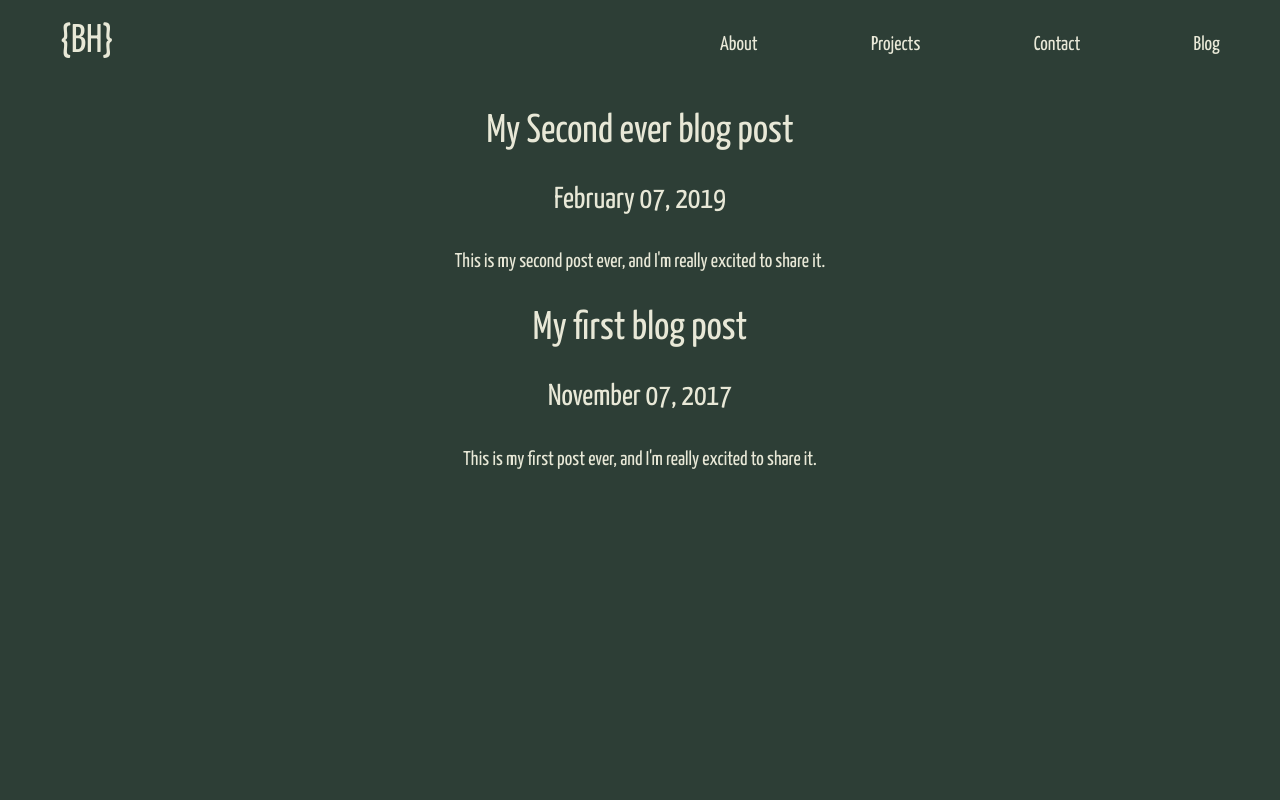
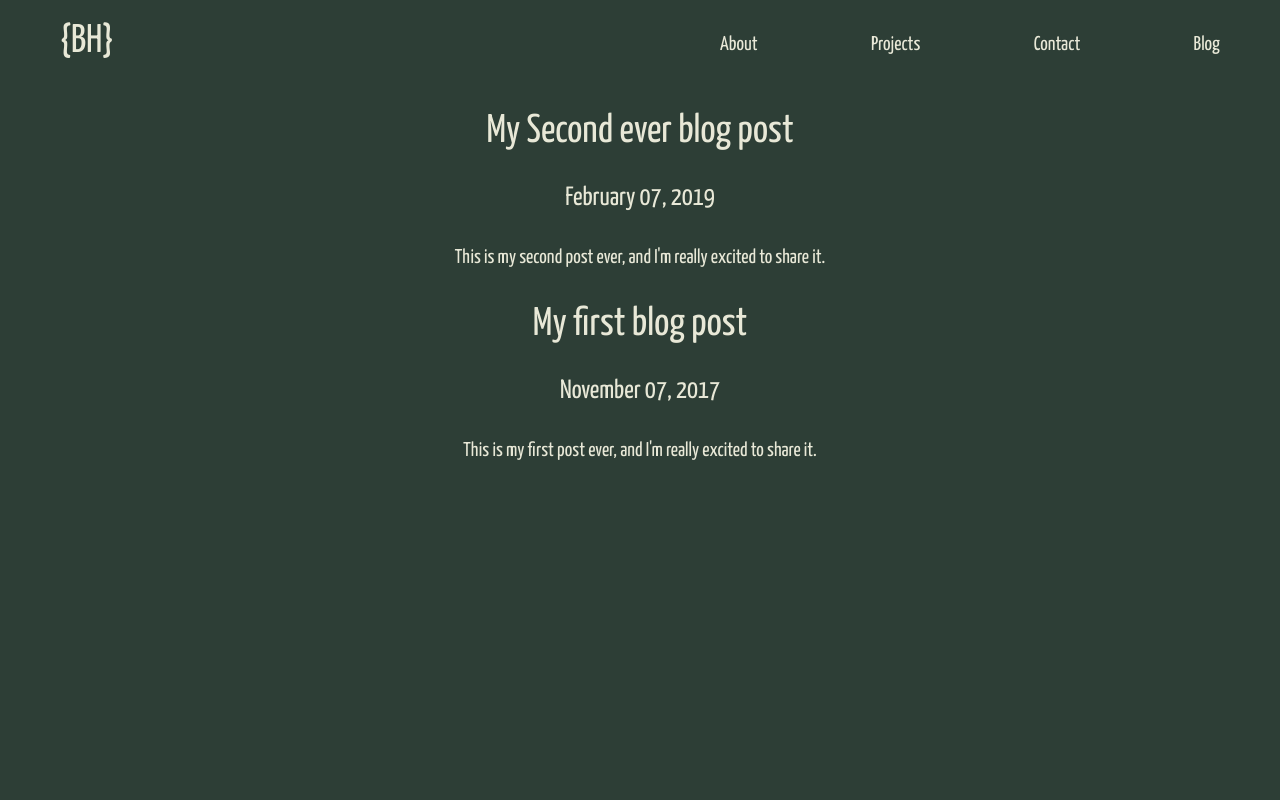
Before and after one commit to bryanherrera72/portfolio-site, a Gatsby site: page /blog in a window 1280 px wide. Shown: the top 800 px of the page. Built offline with nearby package versions, Linux system fonts and the light colour scheme; Gatsby itself is replaced by a stand-in of ours; some packages are replaced by stand-ins of ours.

Commit message:
fixed style pathname

```diff
--- a/src/components/PostList/PostListItem/PostListItem.js
+++ b/src/components/PostList/PostListItem/PostListItem.js
@@ -9,7 +9,7 @@ const postListItem = props => {
             <h1>
                 <Link to={props.post.frontmatter.path}>{props.post.frontmatter.title}</Link>
             </h1>
-            <h2>{props.post.frontmatter.date}</h2>
+            <h3>{props.post.frontmatter.date}</h3>
             <p>{props.post.excerpt}</p>
         </div>
     )
--- a/src/pages/contact.js
+++ b/src/pages/contact.js
@@ -1,6 +1,6 @@
 import React from 'react';
 import Layout from '../components/Layout/layout';
-import '../styles/Contact.css';
+import '../styles/contact.css';
 const contact = props => {
     return (
         <Layout>
```
